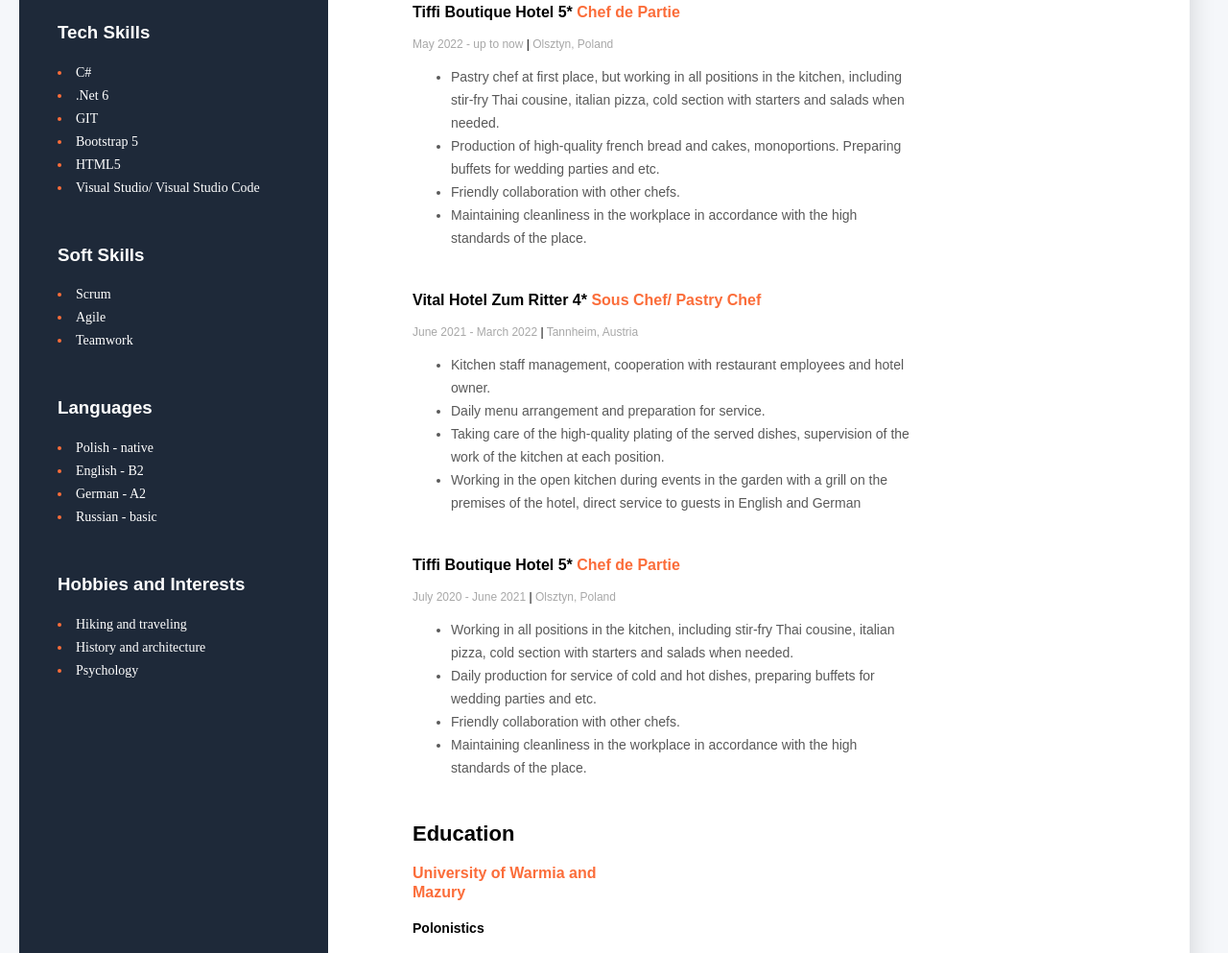
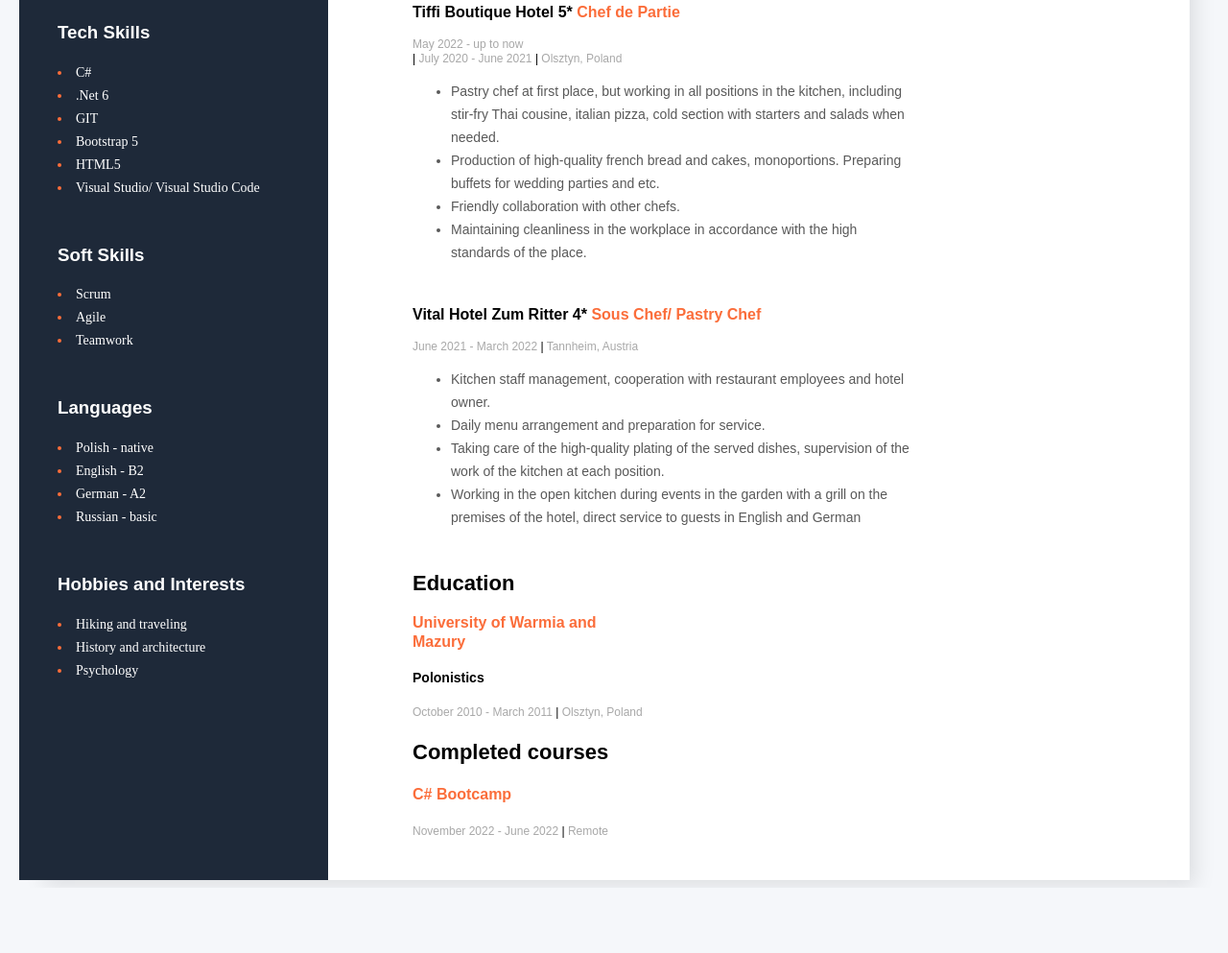
Before and after one commit to emiliababin/CV-basic-HTML-and-CSS, a plain HTML site: page index.html in a window 1280 px wide. Shown: the part 642-1635 px from the top of the page at 96% size. After the commit the page ends 1567 px from the top, so only its background shows below. Drawn offline with Linux system fonts and the light colour scheme.

Commit message:
tiffi experience changed and cs shortened

```diff
--- a/index.html
+++ b/index.html
@@ -48,7 +48,7 @@
       <div class="work-exp-box">
         <h2 class="header-primary">Work Experience</h2>
         <h3 class="job-position">Tiffi Boutique Hotel 5* <span class="highlight">Chef de Partie</span></h3>
-        <p class="job-date">May 2022 - up to now <span class="vertical-bar">|</span> Olsztyn, Poland</p>
+        <p class="job-date">May 2022 - up to now <br/> <span class="vertical-bar">|</span> July 2020 - June 2021 <span class="vertical-bar">|</span> Olsztyn, Poland</p>
 
         <ul class="job-list">
           <li>Pastry chef at first place, but
@@ -79,23 +79,6 @@
         </ul>
       </div>
 
-      <div class="work-exp-box">
-        <h3 class="job-position">Tiffi Boutique Hotel 5* <span class="highlight">Chef de Partie</span></h3>
-        <p class="job-date">July 2020 - June 2021 <span class="vertical-bar">|</span> Olsztyn, Poland</p>
-
-        <ul class="job-list">
-          <li>
-            Working in all positions in the kitchen,
-            including stir-fry Thai cousine, italian pizza, cold section with starters and salads when needed.
-          </li>
-          <li>Daily production for service of cold and hot dishes,
-            preparing buffets for wedding parties and etc.</li>
-          <li>Friendly collaboration with other chefs.</li>
-          <li>
-            Maintaining cleanliness in the workplace in accordance with the high standards of the place.
-          </li>
-        </ul>
-      </div>
       <div class="education-box">
       <h2 class="education">Education</h2>
 
```
